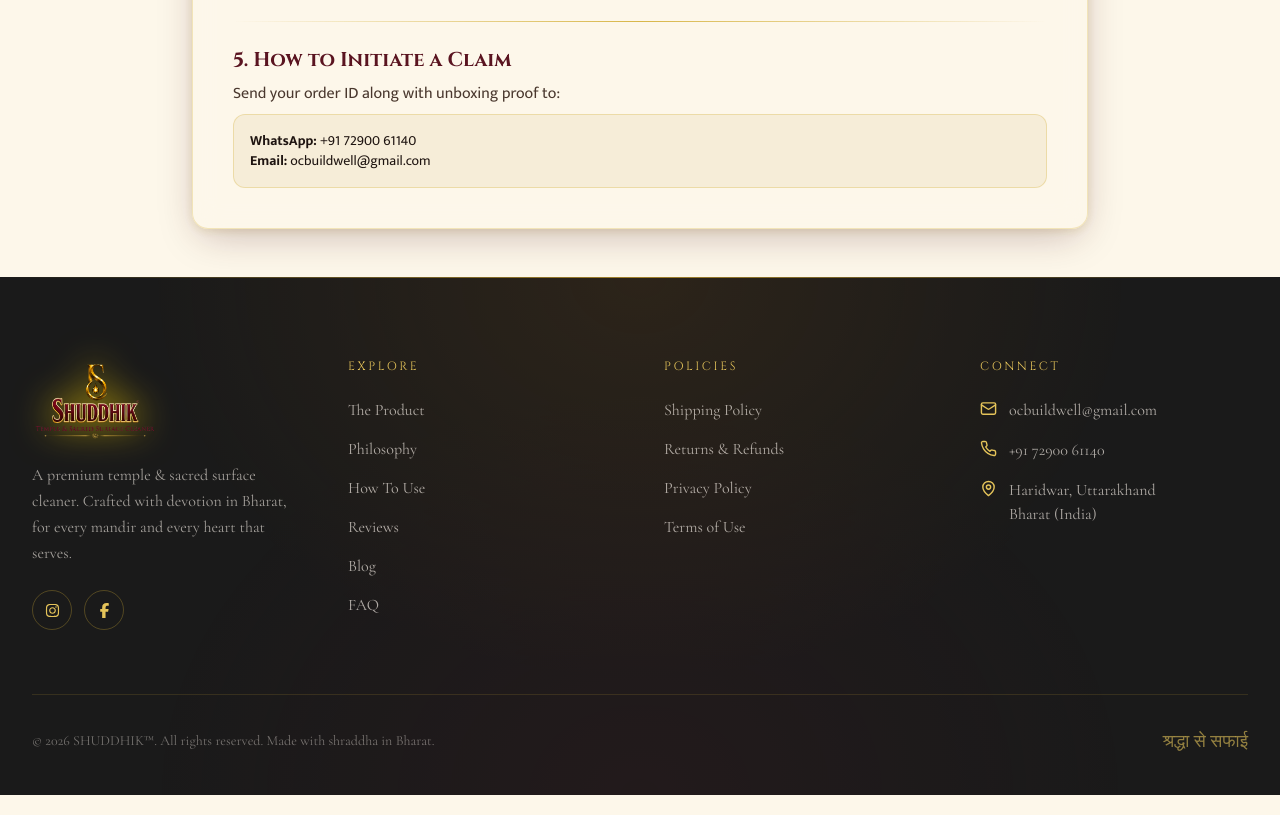
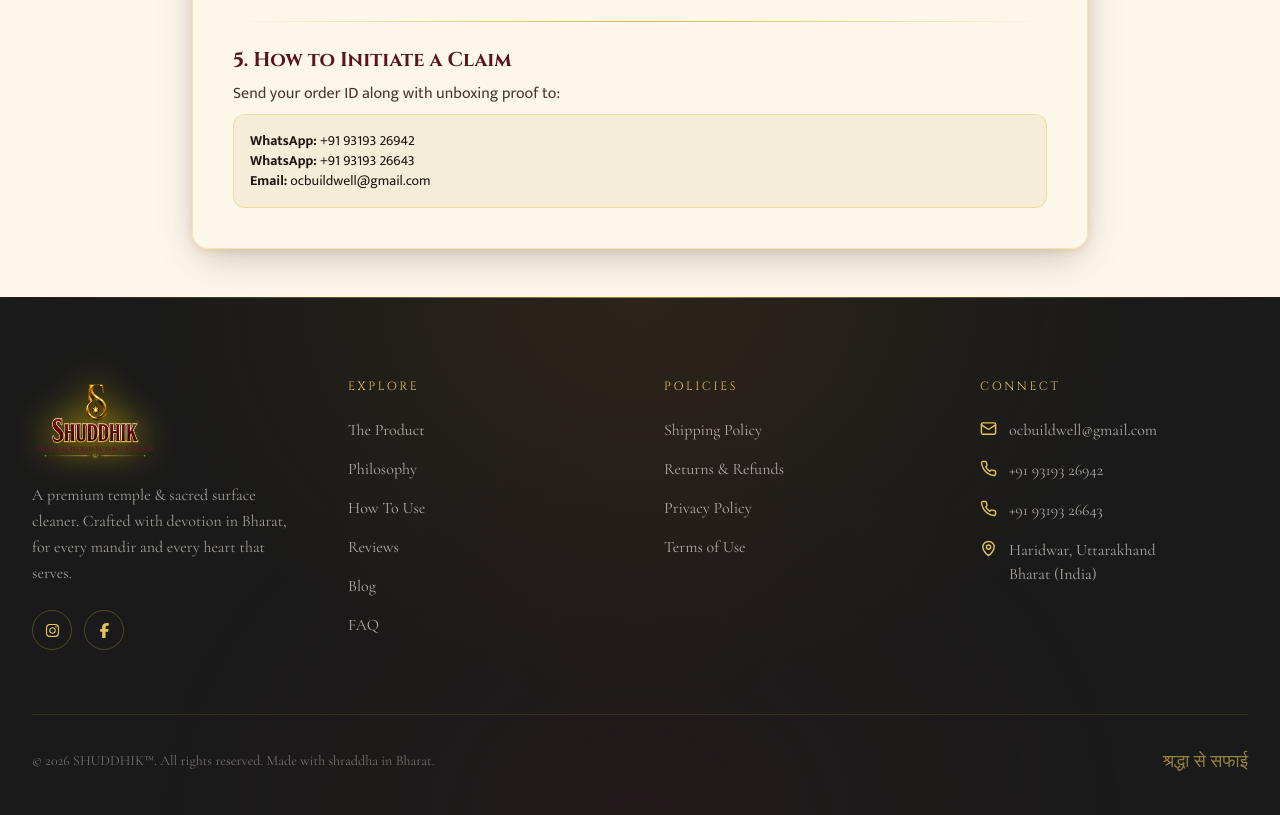
Before and after one commit to infotech-agency/sudhik, a Next.js app in the folder next-sudhik/project/: page /returns-and-refunds in a window 1280 px wide. Shown: the part 860-1675 px from the top of the page. Built offline with nearby package versions, Linux system fonts and the light colour scheme; no server answers; a web font is replaced by a local one.

Commit message:
numbers updated

```diff
--- a/next-sudhik/project/src/app/returns-and-refunds/page.tsx
+++ b/next-sudhik/project/src/app/returns-and-refunds/page.tsx
@@ -74,7 +74,8 @@ export default function ReturnsRefunds() {
               Send your order ID along with unboxing proof to:
             </p>
             <div className="p-4 rounded-xl bg-[rgb(var(--color-ivory-dim))] border border-[rgba(212,175,55,0.3)] text-xs sm:text-sm">
-              <p><strong>WhatsApp:</strong> +91 72900 61140</p>
+              <p><strong>WhatsApp:</strong> +91 93193 26942</p>
+              <p><strong>WhatsApp:</strong> +91 93193 26643</p>
               <p><strong>Email:</strong> ocbuildwell@gmail.com</p>
             </div>
           </section>
--- a/next-sudhik/project/src/app/shipping-policy/page.tsx
+++ b/next-sudhik/project/src/app/shipping-policy/page.tsx
@@ -78,7 +78,7 @@ export default function ShippingPolicy() {
             <div className="p-4 rounded-xl bg-[rgb(var(--color-ivory-dim))] border border-[rgba(212,175,55,0.3)] text-xs sm:text-sm">
               <p><strong>OC Build Well Private Ltd.</strong></p>
               <p>Sector 63, Noida, Uttar Pradesh</p>
-              <p>Email: ocbuildwell@gmail.com | Phone: +91 72900 61140</p>
+              <p>Email: ocbuildwell@gmail.com | Phone: +91 93193 26643</p>
             </div>
           </section>
         </div>
--- a/next-sudhik/project/src/components/layout/Footer.tsx
+++ b/next-sudhik/project/src/components/layout/Footer.tsx
@@ -94,7 +94,11 @@ export default function Footer() {
               </li>
               <li className="flex items-start gap-3">
                 <Phone size={17} className="text-gold-300 mt-0.5 shrink-0" />
-                <a href="tel:917290061140" className="font-serif text-ivory/65 hover:text-gold-300 transition-colors text-base">+91 72900 61140</a>
+                <a href="tel:9193193 26942" className="font-serif text-ivory/65 hover:text-gold-300 transition-colors text-base">+91 93193 26942</a>
+              </li>
+               <li className="flex items-start gap-3">
+                <Phone size={17} className="text-gold-300 mt-0.5 shrink-0" />
+                <a href="tel:9193193 26643" className="font-serif text-ivory/65 hover:text-gold-300 transition-colors text-base">+91 93193 26643</a>
               </li>
               <li className="flex items-start gap-3">
                 <MapPin size={17} className="text-gold-300 mt-0.5 shrink-0" />
```
